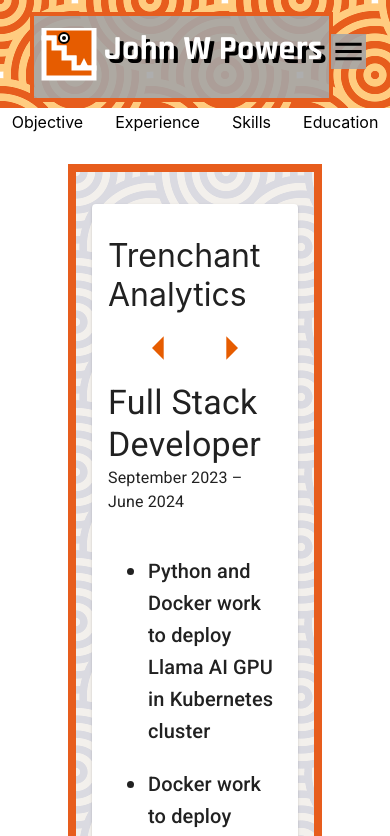
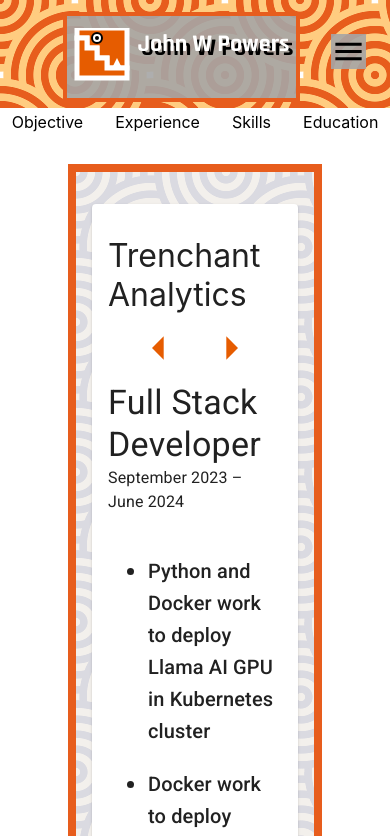
Before and after one commit to jwpowers2/johnwpowers, a React (Create React App) app: page /experience in a window 390 px wide. Shown: the top 836 px of the page. Built offline with nearby package versions, Linux system fonts and the light colour scheme.

Commit message:
navbar smaller if lt 400 px

```diff
--- a/src/components/Navbar.js
+++ b/src/components/Navbar.js
@@ -1,7 +1,7 @@
 import Stack from "@mui/material/Stack";
 import { Link } from "react-router-dom";
 import { useNavigate } from "react-router-dom";
-import React, { useState } from "react";
+import React, { useState, useEffect } from "react";
 import AppBar from "@mui/material/AppBar";
 import Toolbar from "@mui/material/Toolbar";
 import Typography from "@mui/material/Typography";
@@ -21,7 +21,15 @@
 export default function Navbar(props) {
   const navigate = useNavigate();
   const [open, setOpen] = useState(false);
+  let [isMobile, setIsMobile] = useState(false);
+  let [titleVariant, setTitleVariant] = useState("h4")
 
+  useEffect(()=>{
+    if (window.innerWidth < 400) {
+      setTitleVariant("h5")
+    };
+
+  },[])
   const toggleDrawer = open => event => {
     if (
       event.type === "keydown" &&
@@ -74,7 +82,7 @@
             <circle cx="30" cy="10" r="2" style={{fill:"black"}} />
             <polygon points="45,40 50,30 55,40" style={{fill:"white"}}/>
           </svg>
-          <Typography variant="h4" sx={{color: "white", textShadow: "4px 4px black", fontWeight: 900,fontFamily: "'Rajdhani', sans-serif"}}>John W Powers</Typography>
+          <Typography variant={titleVariant} sx={{color: "white", textShadow: "4px 4px black", fontWeight: 900,fontFamily: "'Rajdhani', sans-serif"}}>John W Powers</Typography>
           </Stack>
         </Typography>
         <IconButton
```
